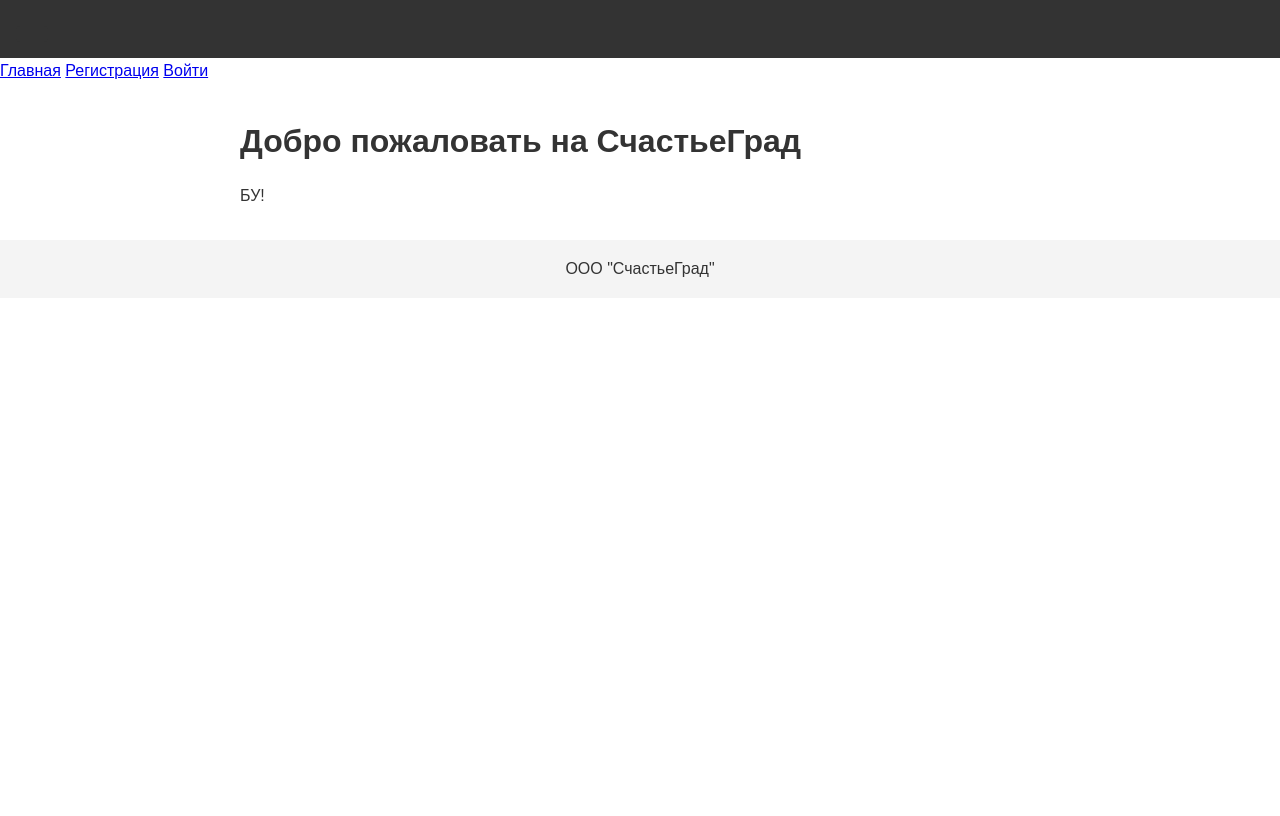
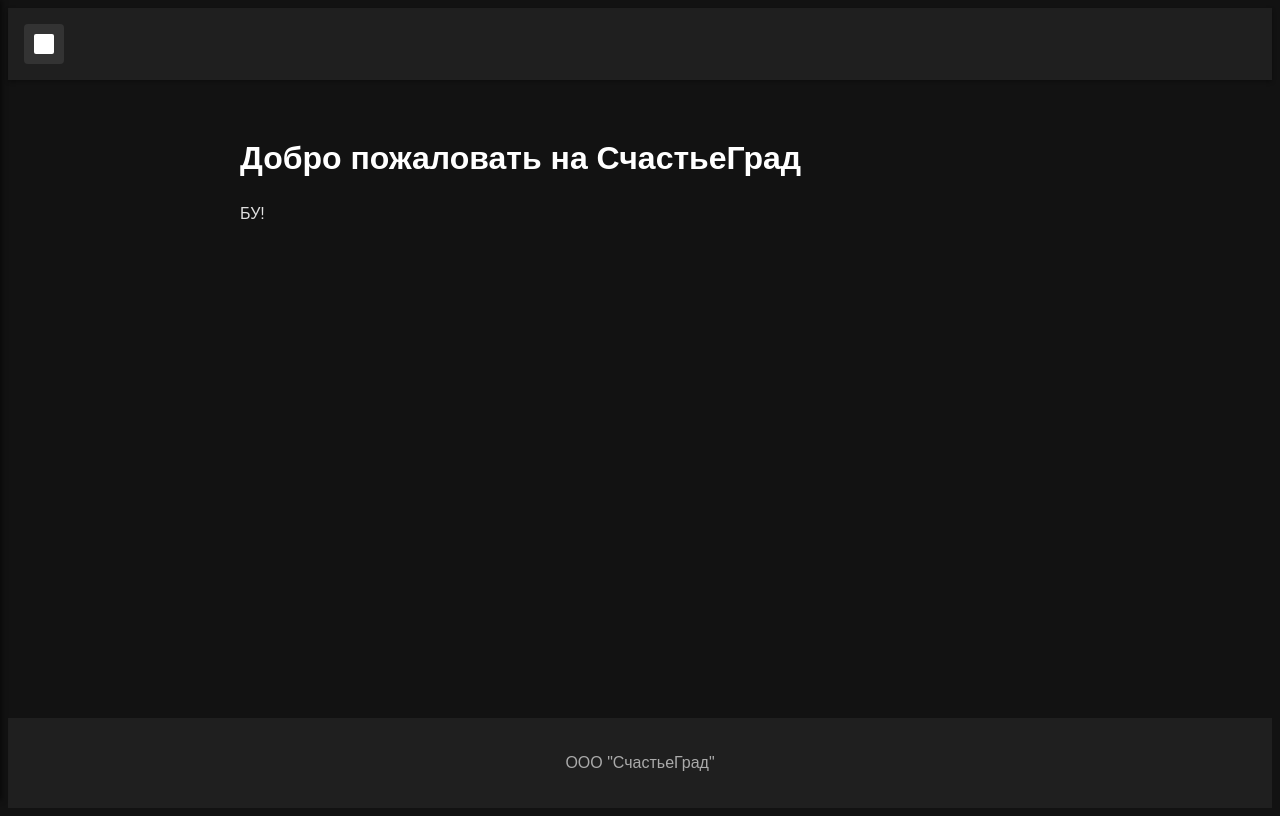
Before and after one commit to ISchaste/SProject, a FastAPI app: page / in a window 1280 px wide. Before the commit the page ends 277 px from the top, so only its background shows below. Run offline with FastAPI, Linux system fonts and the light colour scheme.

Commit message:
CSS фиксится ctrl+F5

````diff
--- a/static/styles.css
+++ b/static/styles.css
@@ -1,3 +1,6 @@
+# Полный файл styles.css
+
+```css
 * {
     box-sizing: border-box;
     margin: 0;
@@ -7,35 +10,51 @@
 body {
     font-family: Arial, sans-serif;
     line-height: 1.6;
-    color: #333;
+    color: #e0e0e0;
+    background-color: #121212;
+    min-height: 100vh;
+    display: flex;
+    flex-direction: column;
 }
 
 header {
+    background-color: #1f1f1f;
+    color: white;
+    padding: 1rem;
+    display: flex;
+    justify-content: space-between;
+    align-items: center;
+    box-shadow: 0 2px 4px rgba(0, 0, 0, 0.3);
+}
+
+.header-left {
+    display: flex;
+    align-items: center;
+}
+
+.header-button {
     background-color: #333;
     color: white;
-    padding: 1rem;
+    padding: 8px 16px;
+    border: none;
+    border-radius: 4px;
+    cursor: pointer;
+    font-size: 0.9rem;
+    transition: background-color 0.2s;
 }
 
-nav ul {
-    display: flex;
-    list-style: none;
+.header-button:hover {
+    background-color: #555;
 }
 
-nav ul li {
-    margin-right: 1rem;
-}
-
-nav ul li a {
-    color: white;
-    text-decoration: none;
-}
-
-nav ul li a:hover {
-    text-decoration: underline;
+.header-title {
+    font-weight: bold;
+    font-size: 1.2rem;
 }
 
 main {
     padding: 2rem;
+    flex: 1;
 }
 
 .container {
@@ -45,6 +64,7 @@
 
 h1 {
     margin-bottom: 1rem;
+    color: #ffffff;
 }
 
 form {
@@ -58,17 +78,20 @@
 label {
     display: block;
     margin-bottom: 0.5rem;
+    color: #e0e0e0;
 }
 
 input {
     width: 100%;
     padding: 0.5rem;
-    border: 1px solid #ddd;
+    border: 1px solid #333;
     border-radius: 4px;
+    background-color: #2c2c2c;
+    color: #e0e0e0;
 }
 
 button {
-    background-color: #333;
+    background-color: #444;
     color: white;
     padding: 0.5rem 1rem;
     border: none;
@@ -77,11 +100,169 @@
 }
 
 button:hover {
+    background-color: #666;
+}
+
+footer {
+    background-color: #1f1f1f;
+    padding: 1rem;
+    text-align: center;
+    margin-top: auto;
+    color: #aaaaaa;
+}
+
+a {
+    color: #4da6ff;
+    text-decoration: none;
+}
+
+a:hover {
+    text-decoration: underline;
+}
+
+.error-container {
+    display: flex;
+    flex-direction: column;
+    width: 100%;
+    height: 100vh;
+    margin: 0;
+    padding: 0;
+    justify-content: space-between;
+}
+
+.error-content {
+    display: flex;
+    flex: 1;
+    width: 100%;
+    align-items: center;
+    justify-content: center;
+    padding: 2rem;
+}
+
+.error-square {
+    flex: 1;
+    display: flex;
+    justify-content: center;
+    align-items: center;
+    text-align: center;
+    padding: 20px;
+}
+
+.error-square p {
+    font-size: 2.5rem;
+    font-weight: bold;
+    color: #ffffff;
+}
+
+.error-image-placeholder {
+    flex: 1;
+    display: flex;
+    justify-content: center;
+    align-items: center;
+    padding: 20px;
+}
+
+.error-button {
+    text-align: center;
+    padding-bottom: 3rem;
+}
+
+.home-button {
+    padding: 15px 30px;
+    font-size: 18px;
+    background-color: #444;
+}
+
+.home-button:hover {
+    background-color: #666;
+}
+
+.menu-button {
+    background-color: #333;
+    color: white;
+    padding: 10px;
+    border: none;
+    border-radius: 4px;
+    cursor: pointer;
+    display: flex;
+    align-items: center;
+    justify-content: center;
+    transition: background-color 0.2s;
+}
+
+.menu-button:hover {
     background-color: #555;
 }
 
-footer {
-    background-color: #f4f4f4;
-    padding: 1rem;
-    text-align: center;
+.square-icon {
+    width: 20px;
+    height: 20px;
+    background-color: white;
+    border-radius: 2px;
 }
+
+.side-menu {
+    position: fixed;
+    top: 0;
+    left: -40%;
+    width: 40%;
+    height: 100%;
+    background-color: #1f1f1f;
+    z-index: 1000;
+    transition: left 0.3s ease;
+    box-shadow: 2px 0 5px rgba(0, 0, 0, 0.5);
+    overflow-y: auto;
+}
+
+.side-menu.open {
+    left: 0;
+}
+
+.menu-links {
+    display: flex;
+    flex-direction: column;
+    padding: 60px 20px 20px 20px;
+}
+
+.menu-links a {
+    color: #e0e0e0;
+    text-decoration: none;
+    padding: 15px;
+    margin-bottom: 10px;
+    border-radius: 4px;
+    font-size: 18px;
+    transition: background-color 0.2s;
+}
+
+.menu-links a:hover {
+    background-color: #333;
+    text-decoration: none;
+}
+
+.overlay {
+    position: fixed;
+    top: 0;
+    left: 0;
+    width: 100%;
+    height: 100%;
+    background-color: rgba(0, 0, 0, 0.7);
+    z-index: 999;
+    display: none;
+    transition: opacity 0.3s ease;
+}
+
+.overlay.active {
+    display: block;
+}
+
+body.menu-open {
+    overflow: hidden;
+}
+
+@media (max-width: 768px) {
+    .side-menu {
+        width: 70%;
+        left: -70%;
+    }
+}
+```
````
